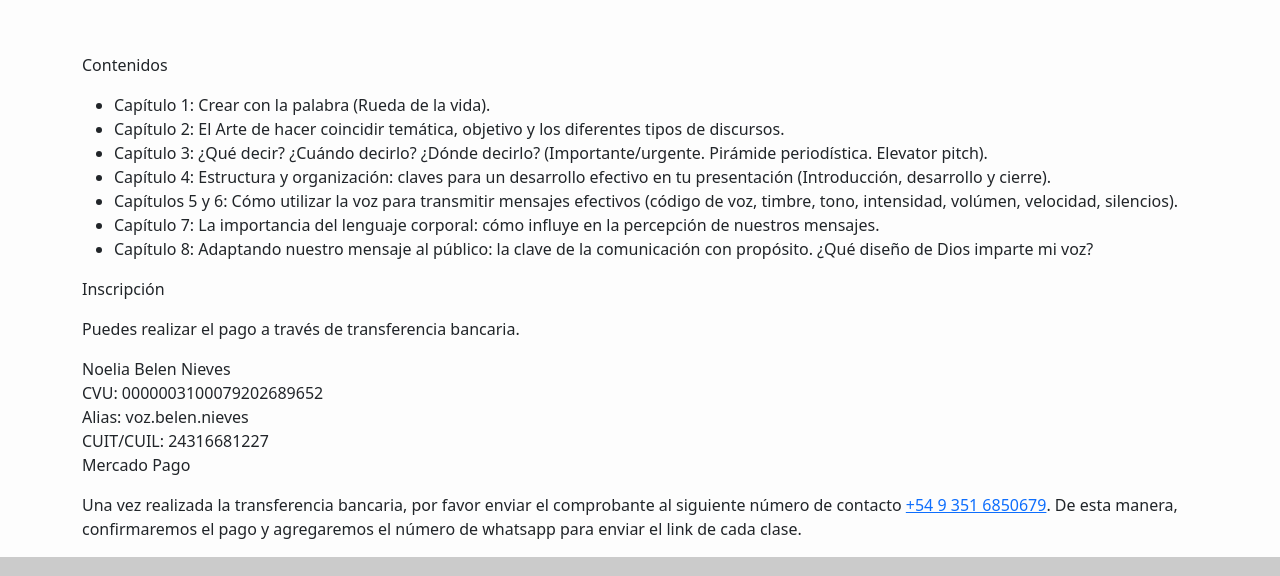
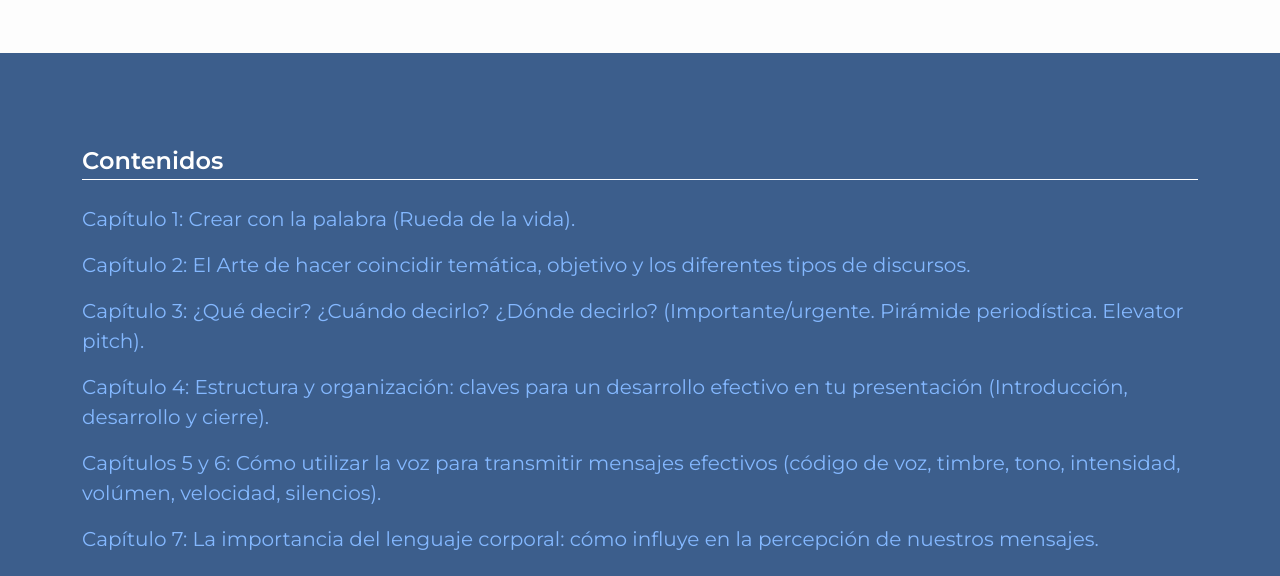
Before and after one commit to lauraheritier/oratoria-cristianos, a plain HTML site: page index.html in a window 1280 px wide. Shown: the part 1327-1903 px from the top of the page. Drawn offline with Linux system fonts and the light colour scheme.

Commit message:
Add files via upload

```diff
--- a/assets/styles.css
+++ b/assets/styles.css
@@ -164,58 +164,39 @@ h1 {
 .course p.intro-text .bold {
     font-family: 'Montserrat-SemiBold';
 }
-#cta {
+#content {
     background-color: #3C5E8C;
-}
-#cta
-#cta .details {
-    max-width: 830px;
-    margin: 0 auto;
-    text-align: center;
-}
-.cta {
     padding-top: 90px;
     padding-bottom: 50px;
 }
-.cta-details {
+#content .content-title {
+    font-size: 24px;
+    color: #FFFFFF;
+    font-family: 'Montserrat-SemiBold', sans-serif;
+    border-bottom: 1px solid;
+}
+#content ul {
     font-family: Montserrat-Regular, sans-serif;
-    font-size: 24px;
+    font-size: 20px;
     color: #84b8ff;
-    text-align: center;
-    max-width: 653px;
-    margin: 0 auto;
-    position: relative;
+    list-style-type: none;
+    padding: 0;
 }
-.cta-container {
-    text-align: center;
-    margin: 0 auto;
+#content ul li {
+    padding: 8px 0;
 }
-#cta a {
-    display: inline-block;
-    background-color: #d63e4b;
-    padding: 16px 24px;
-    font-family: Montserrat-Regular, sans-serif;
-    font-size: 28px;
-    color: #FFFFFF;
-    text-decoration: none;
-    text-transform: uppercase;
-    margin-top: 16px;
-    transition: all 0.5s ease;
+#payment {
+    padding-top: 90px;
+    padding-bottom: 50px;
 }
-#cta a:hover, #cta a:focus {
-    color: #d63e4b;
-    text-decoration: none;
-    background-color: #FFFFFF;
+#payment .payment-title {
+    color: #3C5E8C;
+    font-family: 'Montserrat-SemiBold', sans-serif;
+    border-bottom: 1px solid;
 }
-#cta a {
-    text-align: center;
-    margin: 32px auto;
-}
-#cta .details {
-    color: #CBCBCB;
-    font-family: Montserrat-Regular, sans-serif;
-    max-width: 830px;
-    margin: 0 auto;
+#payment-details, #payment .bank {
+    font-family: "Montserrat-Regular", sans-serif;
+    color: #323232;
 }
 .footer {
     background-color: #CBCBCB;
```
